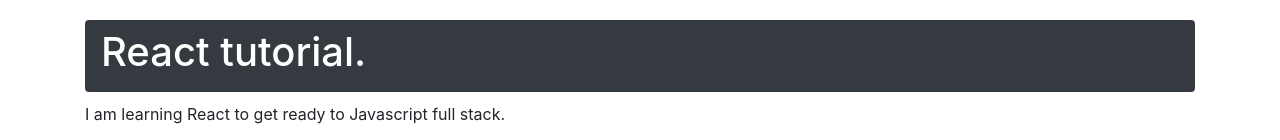
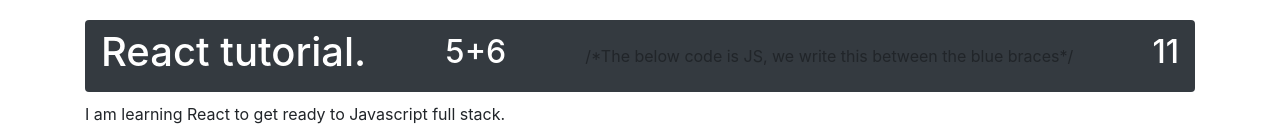
Before and after one commit to mlkia/React, a React (Create React App) app: page / in a window 1280 px wide. Shown: the top 140 px of the page. Built offline with nearby package versions, Linux system fonts and the light colour scheme.

Commit message:
How can change the html code to JS code in JSX.

```diff
--- a/src/Components/Header.js
+++ b/src/Components/Header.js
@@ -4,6 +4,11 @@
     return(
         <div className="navbar bg-dark rounded">
             <h1 className="text-white">React tutorial.</h1>
+
+            <h2 className="text-white">5+6</h2>
+            /*The below code is JS, we write this between the blue braces*/
+            <h2 className="text-white">{5+6}</h2>
+
         </div>
     );
 }
```
